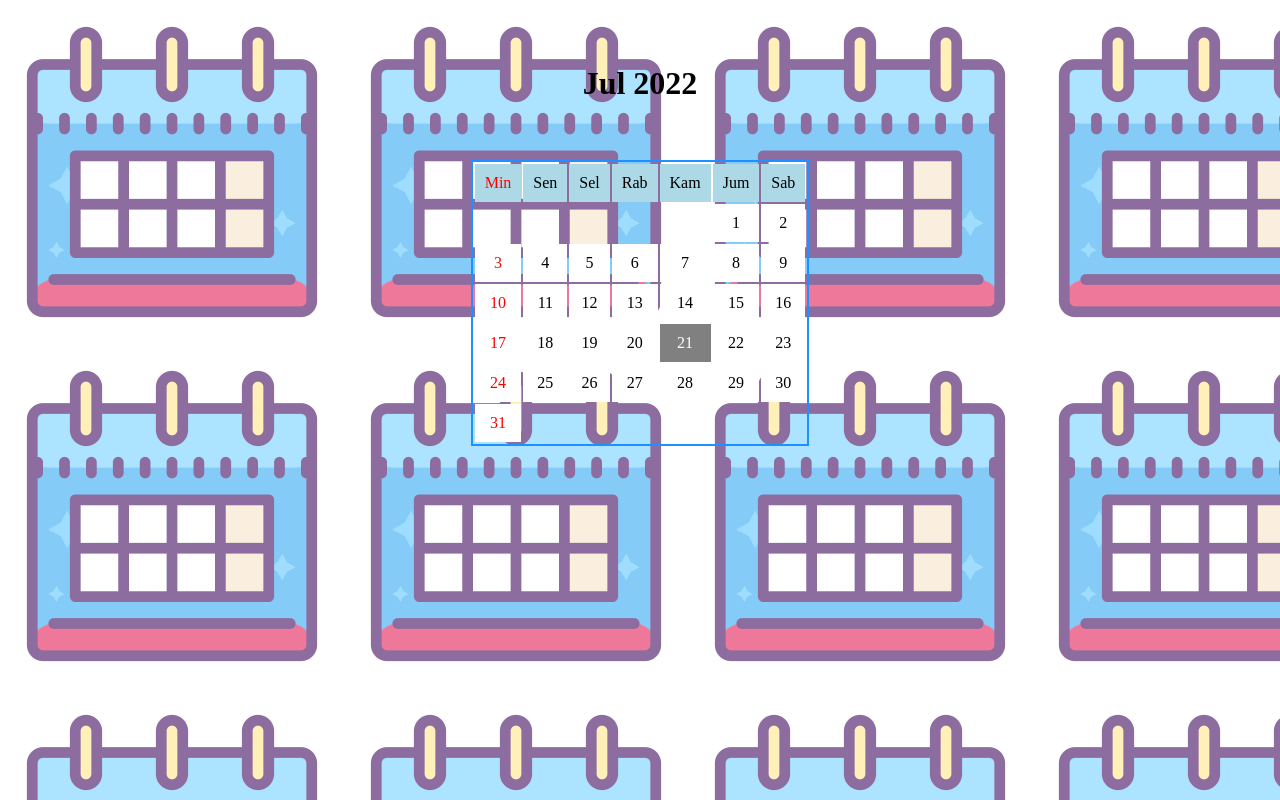
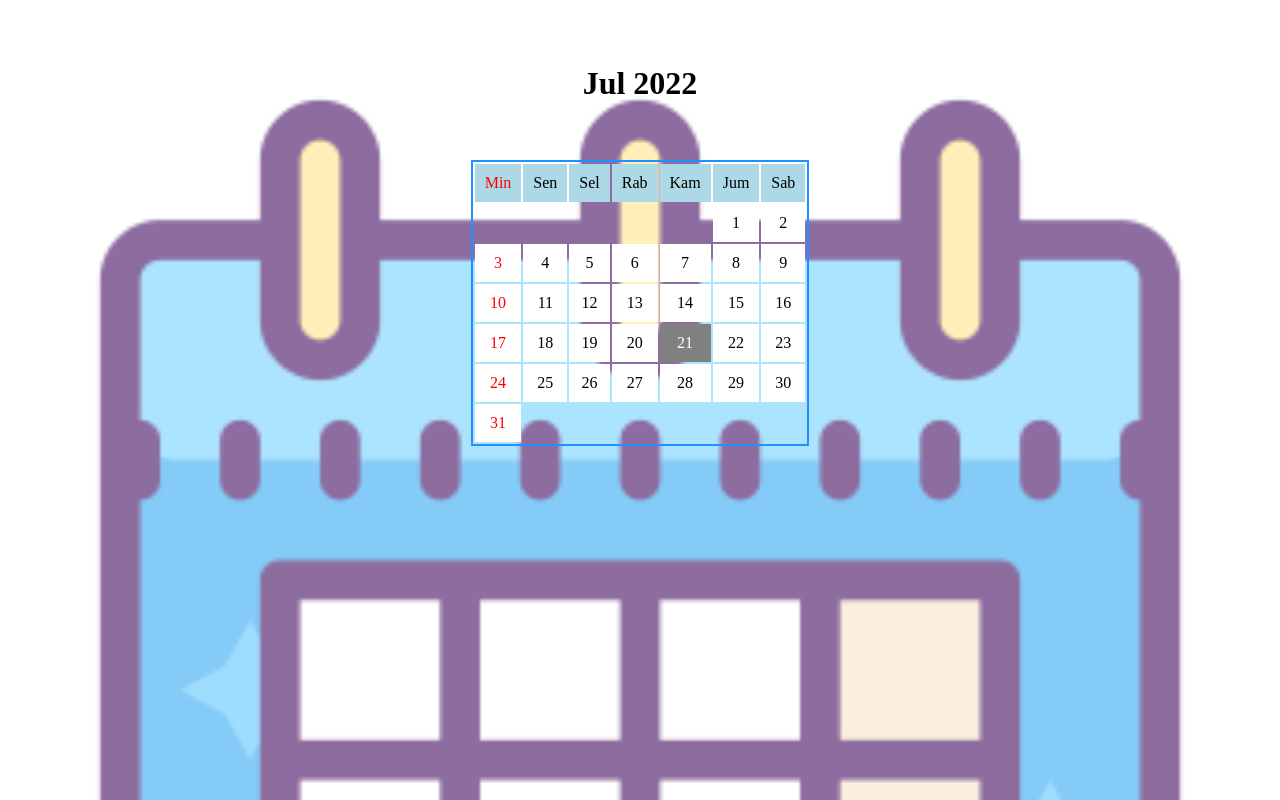
Before and after one commit to mhdhillalnurhansa/Responsi_Pweb, a PHP site: page /kalender.php in a window 1280 px wide. Run offline with PHP 8.4, Linux system fonts and the light colour scheme.

Commit message:
Update kalender.php

```diff
--- a/2100018222-Muhammad Hillal Nurhansa-Pweb Tugas Akhir/kalender.php
+++ b/2100018222-Muhammad Hillal Nurhansa-Pweb Tugas Akhir/kalender.php
@@ -1,4 +1,13 @@
-<body background="foto4.png">
+<head>
+<style>
+     body
+        {
+            background-image: url('foto4.png');
+            background-repeat: no-repeat;
+            background-size: cover;
+        }
+    </style>
+  </head>
 <?php
 $hari=date("d");
 $hariini=$hari;
```
